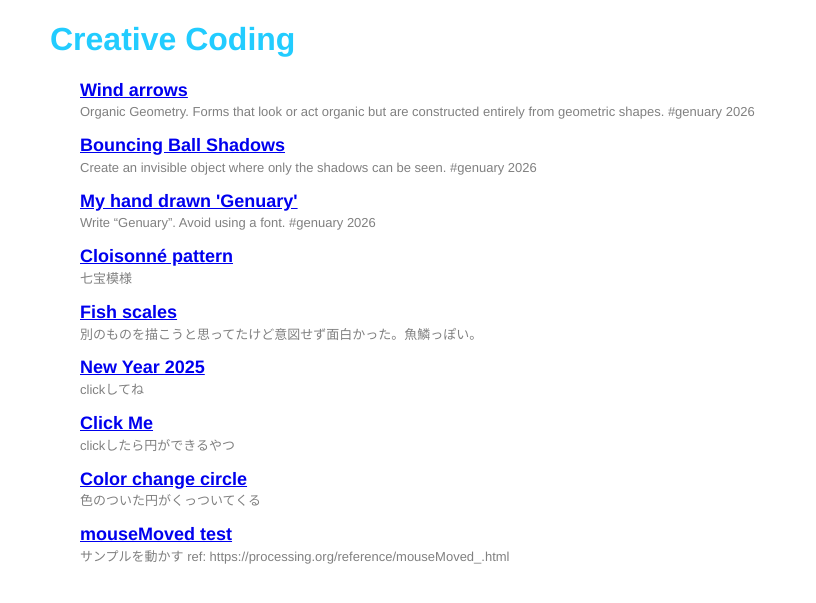
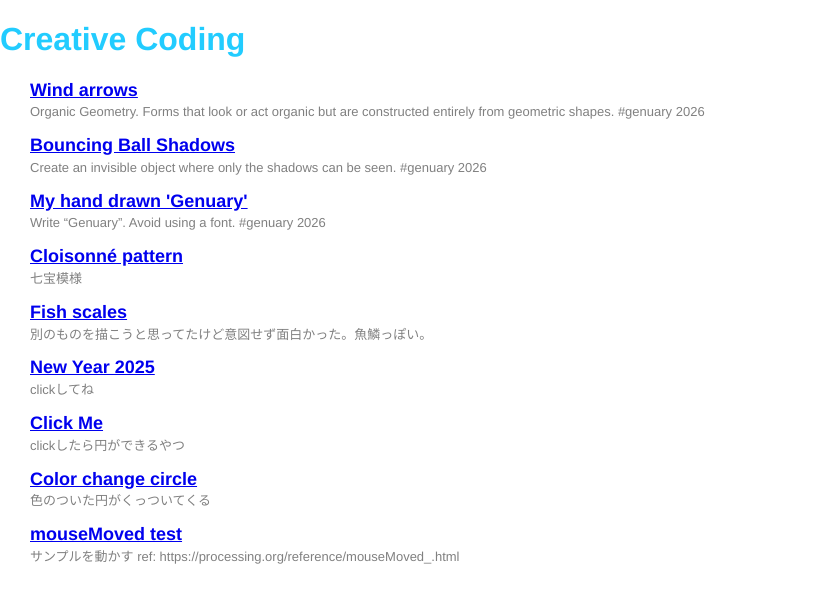
Before and after one commit to betachelsea/creativecoding, a Jekyll site: the page built from index.markdown, in a window 1280 px wide. Shown: the top 603 px of the page, without its empty margins (0-816 px from the left). Built offline with Jekyll 4.4.1, drawn with Linux system fonts in a browser that asks for light colours.

Commit message:
canvasサイズを調整できることがわかったのでmainに余白のスタイルは当てない

```diff
--- a/assets/css/style.scss
+++ b/assets/css/style.scss
@@ -8,6 +8,4 @@
 main {
   max-width: 1200px;
   width: 100%;
-  padding: 0 50px;
-  margin: 0 auto;
 }
```
